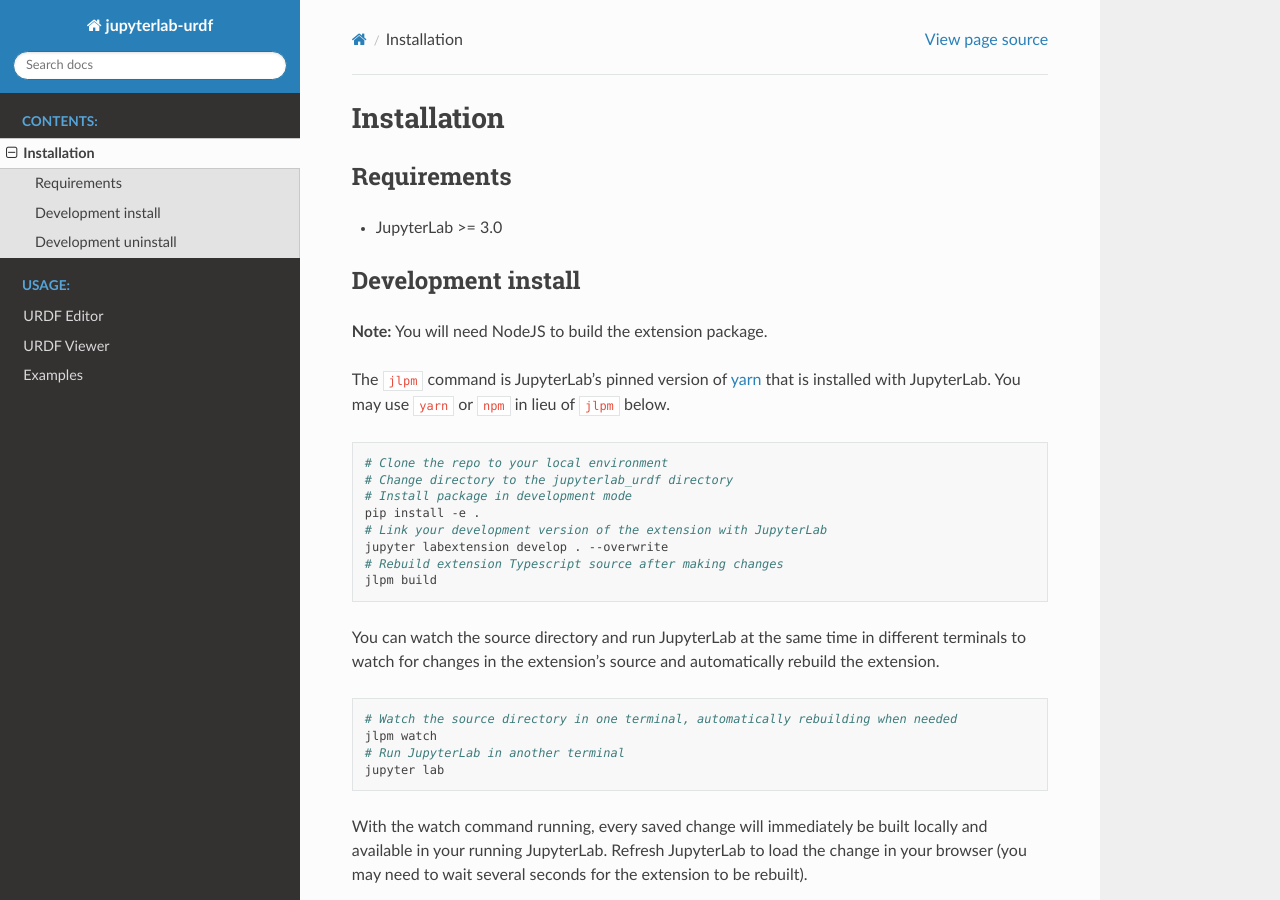
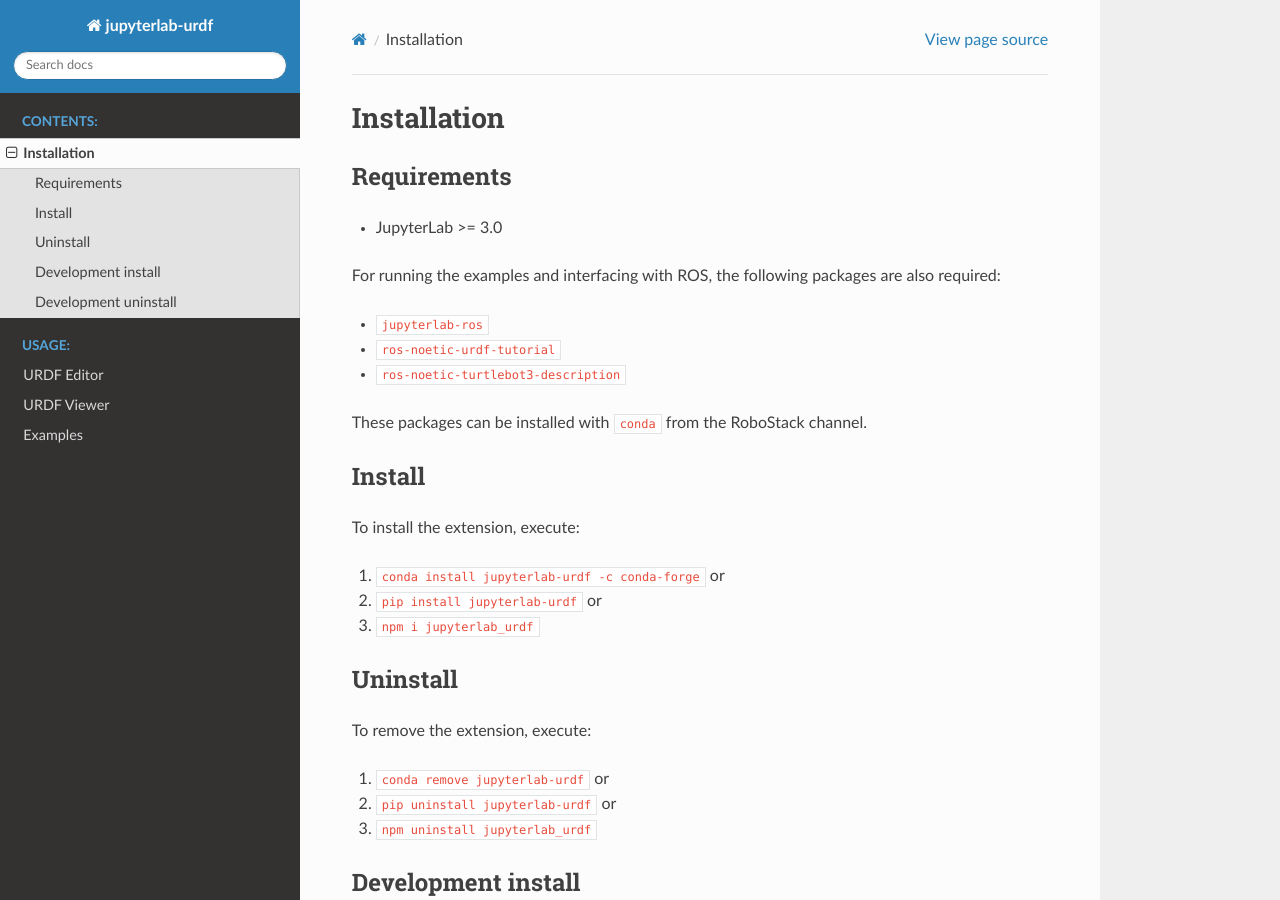
Before and after one commit to jupyter-robotics/jupyterlab-urdf, a Sphinx documentation site: the page built from docs/installation.md, in a window 1280 px wide and 900 px high. Built offline with Sphinx 7.4.7 and the Read the Docs theme 2.0.0, drawn with Linux system fonts in a browser that asks for light colours.

Commit message:
Update installation instructions

```diff
--- a/docs/installation.md
+++ b/docs/installation.md
@@ -3,6 +3,31 @@
 ## Requirements
 
 - JupyterLab >= 3.0
+
+For running the examples and interfacing with ROS, the following packages are also required:
+
+- `jupyterlab-ros`
+- `ros-noetic-urdf-tutorial`
+- `ros-noetic-turtlebot3-description`
+
+These packages can be installed with `conda` from the RoboStack channel.
+
+## Install
+
+To install the extension, execute:
+
+1. `conda install jupyterlab-urdf -c conda-forge` or
+2. `pip install jupyterlab-urdf` or
+3. `npm i jupyterlab_urdf`
+
+## Uninstall
+
+To remove the extension, execute:
+
+1. `conda remove jupyterlab-urdf` or
+2. `pip uninstall jupyterlab-urdf` or
+3. `npm uninstall jupyterlab_urdf`
+
 
 ## Development install
 
```
Also changed, not shown: docs/examples.md (+3 -2 lines).
